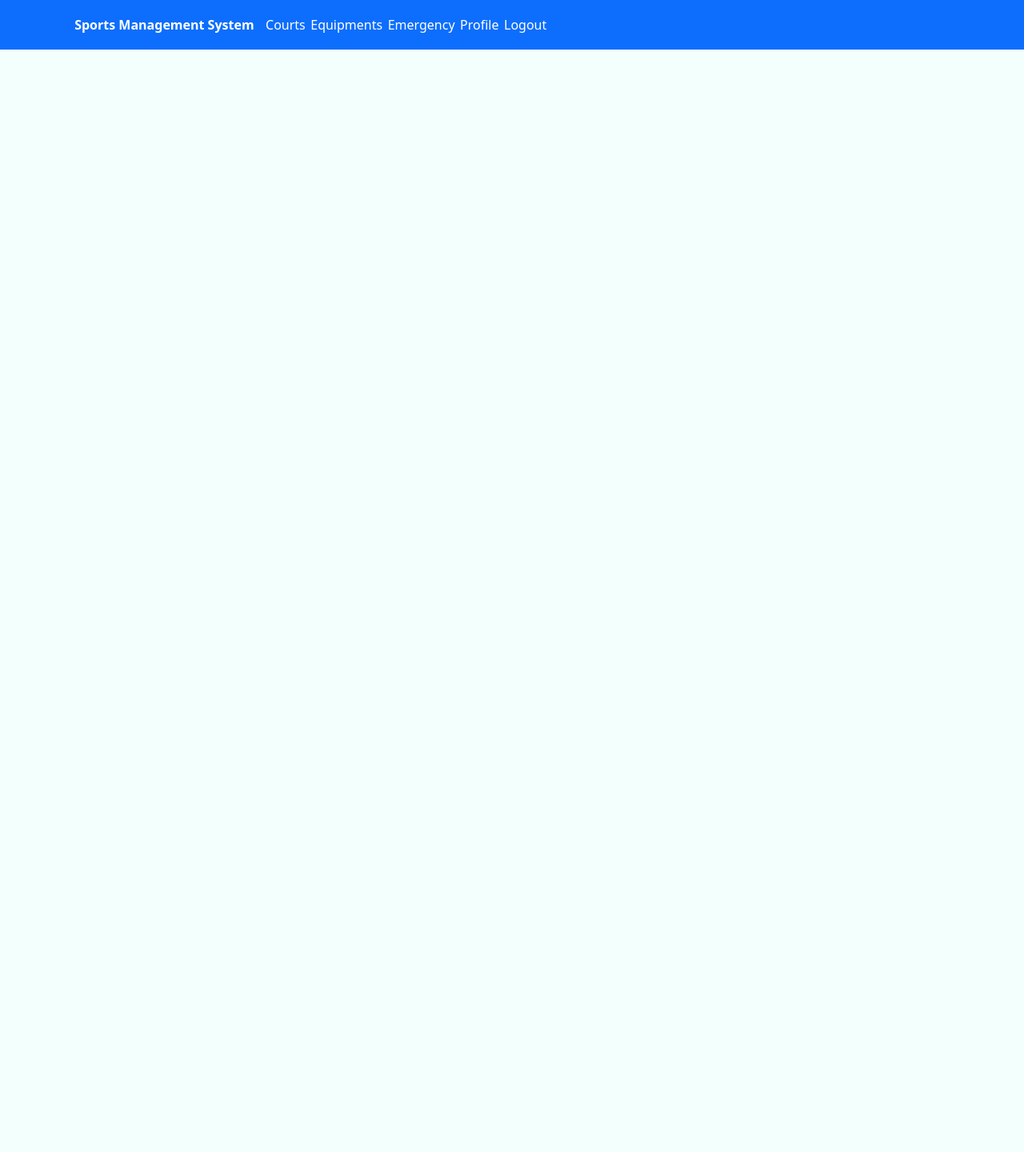
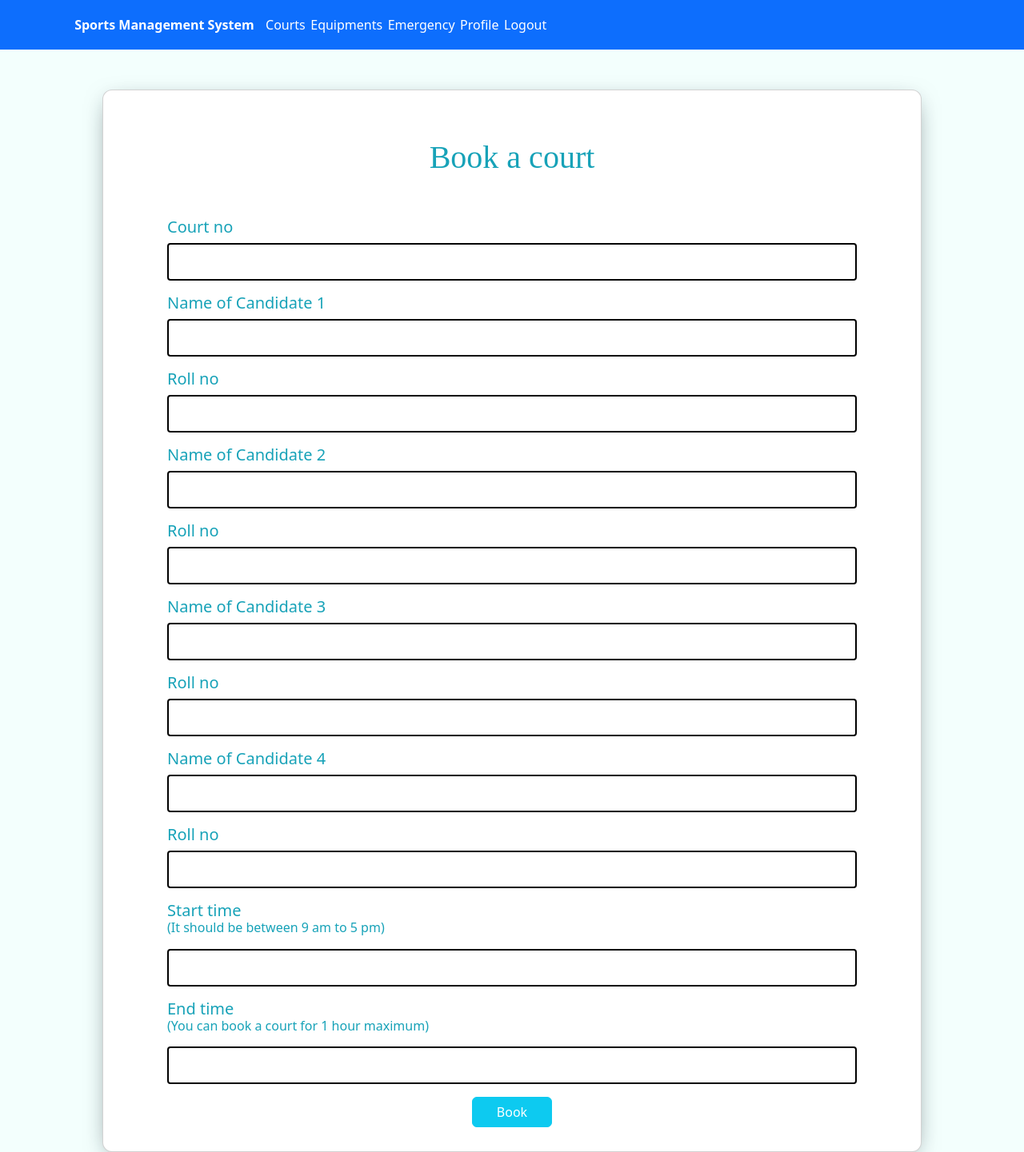
Before and after one commit to Ikshan-Tango/Sports-Management-System, a React (Create React App) app in the folder Client/: page /bookslot in a window 1280 px wide. Shown: the whole page at 80% size. Before the commit the page ends 800 px from the top, so only its background shows below. Built offline with nearby package versions, Linux system fonts and the light colour scheme; a web font is replaced by a local one.

Commit message:
court book

```diff
--- a/Client/src/assets/pages/BookSlot/bookslot.js
+++ b/Client/src/assets/pages/BookSlot/bookslot.js
@@ -1,10 +1,106 @@
 import React from 'react'
 import Navigation from '../Navigation/Navigation'
+import { Button } from 'react-bootstrap'
 
 function BookSlot() {
   return (
     <div>
       <Navigation />
+      <div className="card" style={{marginTop:50}}>
+      <center><h1 style={{marginTop:60}}>Book a court</h1></center>
+      <div style={{ display: "flex", flexDirection: "column" }}>
+            <div style={{display:"flex", flexDirection:"column", marginLeft:80, marginRight:80}}>
+            <h5>Court no</h5>
+            <input
+              type="number"
+              htmlFor="number"
+              required
+              className="mb-3"
+            /></div>
+            <div style={{display:"flex", flexDirection:"column", marginLeft:80, marginRight:80}}>
+            <h5>Name of Candidate 1</h5>
+            <input
+              type="text"
+              htmlFor="text"
+              required
+              className="mb-3"
+            /></div>
+            <div style={{display:"flex", flexDirection:"column", marginLeft:80, marginRight:80}}>
+            <h5>Roll no</h5>
+            <input
+              type="text"
+              htmlFor="text"
+              required
+              className="mb-3"
+            /></div>
+            <div style={{display:"flex", flexDirection:"column", marginLeft:80, marginRight:80}}>
+            <h5>Name of Candidate 2</h5>
+            <input
+              type="text"
+              htmlFor="text"
+              required
+              className="mb-3"
+            /></div>
+            <div style={{display:"flex", flexDirection:"column", marginLeft:80, marginRight:80}}>
+            <h5>Roll no</h5>
+            <input
+              type="text"
+              htmlFor="text"
+              required
+              className="mb-3"
+            /></div>
+            <div style={{display:"flex", flexDirection:"column", marginLeft:80, marginRight:80}}>
+            <h5>Name of Candidate 3</h5>
+            <input
+              type="text"
+              htmlFor="text"
+              required
+              className="mb-3"
+            /></div>
+            <div style={{display:"flex", flexDirection:"column", marginLeft:80, marginRight:80}}>
+            <h5>Roll no</h5>
+            <input
+              type="text"
+              htmlFor="text"
+              required
+              className="mb-3"
+            /></div>
+            <div style={{display:"flex", flexDirection:"column", marginLeft:80, marginRight:80}}>
+            <h5>Name of Candidate 4</h5>
+            <input
+              type="text"
+              htmlFor="text"
+              required
+              className="mb-3"
+            /></div>
+            <div style={{display:"flex", flexDirection:"column", marginLeft:80, marginRight:80}}>
+            <h5>Roll no</h5>
+            <input
+              type="text"
+              htmlFor="text"
+              required
+              className="mb-3"
+            /></div>
+            <div style={{display:"flex", flexDirection:"column", marginLeft:80, marginRight:80}}>
+            <h5>Start time <h6>(It should be between 9 am to 5 pm)</h6></h5>
+            <input
+              type="text"
+              htmlFor="text"
+              required
+              className="mb-3"
+            /></div>
+            <div style={{display:"flex", flexDirection:"column", marginLeft:80, marginRight:80}}>
+            <h5>End time <h6>(You can book a court for 1 hour maximum)</h6></h5>
+            <input
+              type="text"
+              htmlFor="text"
+              required
+              className="mb-3"
+            /></div>
+            <center><Button variant="info" style={{color: "white", width:100, marginBottom:30}}>Book</Button></center>
+    </div>
+      </div>
+
     </div>
   )
 }
```
